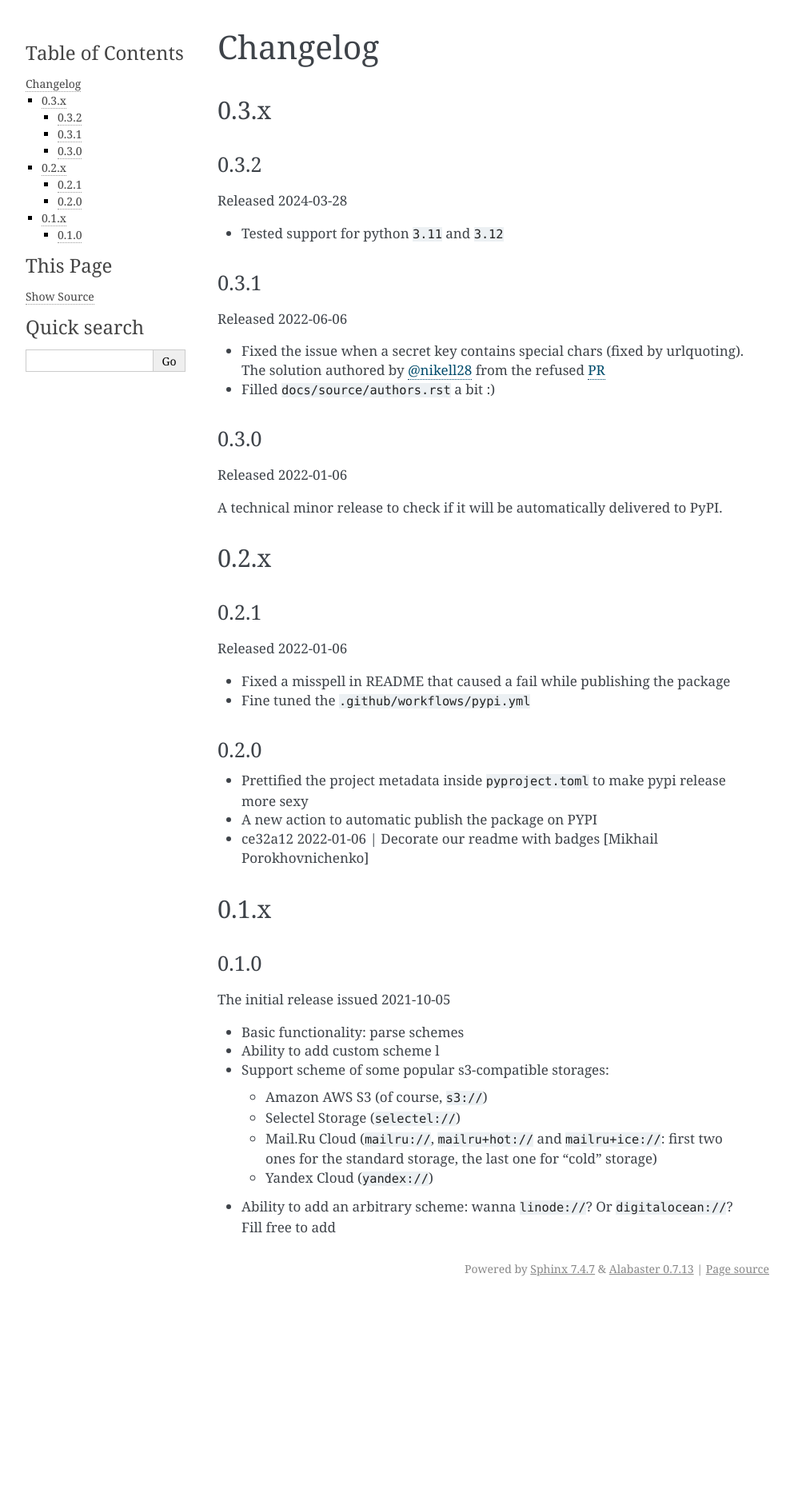
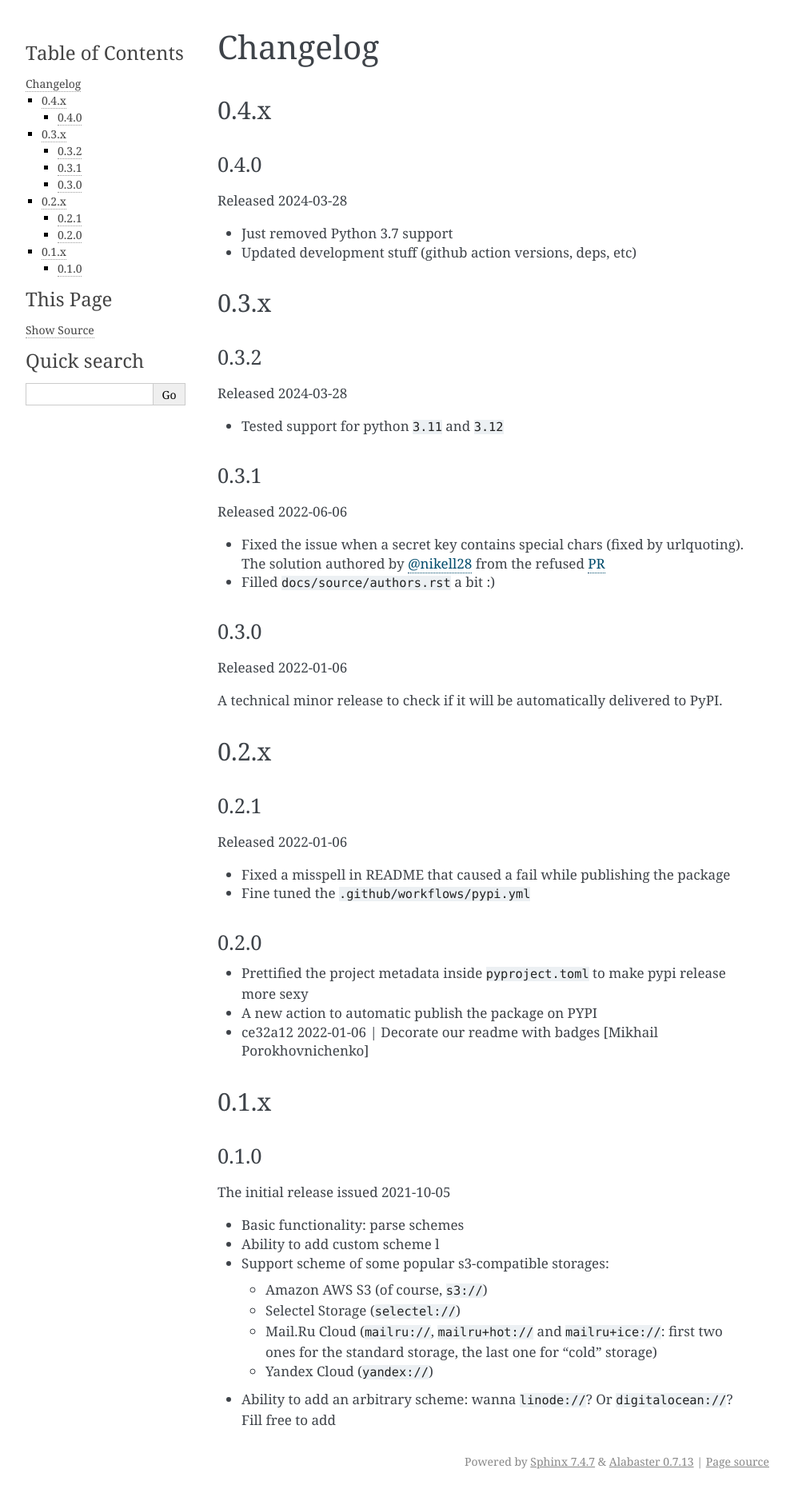
Before and after one commit to marazmiki/s3-parse-url, a Sphinx documentation site: the page built from docs/source/changelog.rst, in a window 1280 px wide. Shown: the whole page at 80% size, without its empty margins (148-1141 px from the left). Built offline with Sphinx 7.4.7, drawn with Linux system fonts in a browser that asks for light colours; before the commit the page ends 1626 px from its top, so only the background shows below that.

```diff
--- a/docs/source/changelog.rst
+++ b/docs/source/changelog.rst
@@ -1,6 +1,17 @@
 Changelog
 #########
 
+0.4.x
+=====
+
+
+0.4.0
+-----
+
+Released 2024-03-28
+
+* Just removed Python 3.7 support
+* Updated development stuff (github action versions, deps, etc)
 
 0.3.x
 =====
```
Also changed, not shown: 1 other file.
